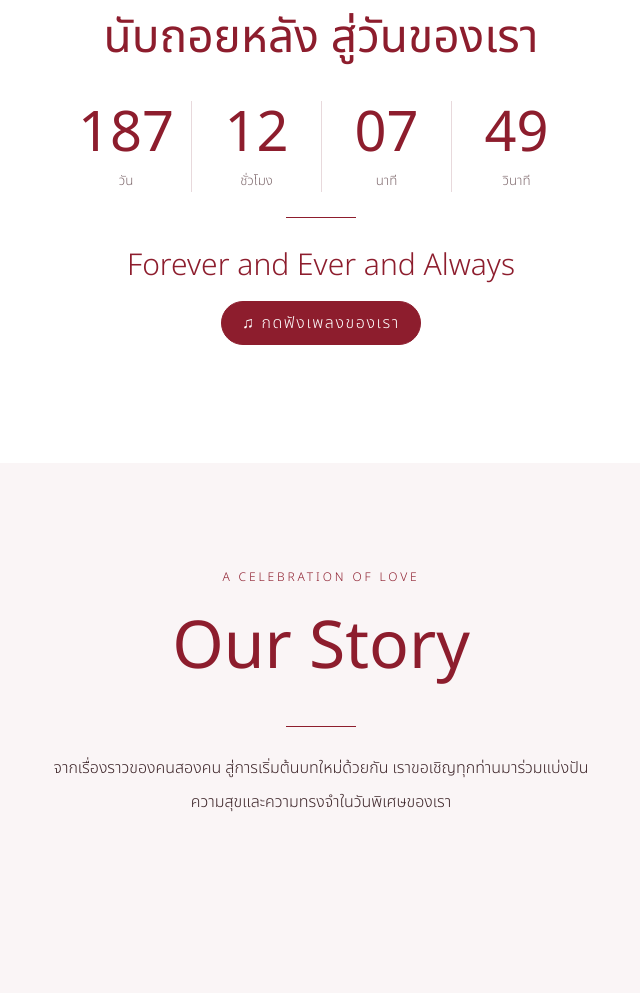
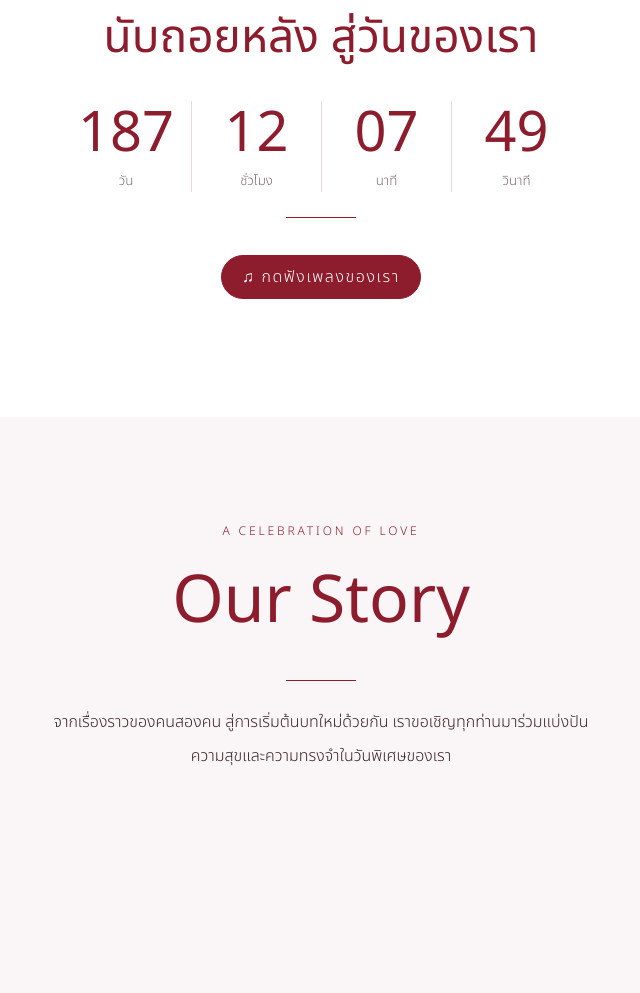
Before and after one commit to kat-jit/kat-jit.github.io, a plain HTML site: page index.html in a window 1280 px wide. Shown: the part 1483-2476 px from the top of the page, without its empty margins (319-959 px from the left). Drawn offline with Linux system fonts and the light colour scheme.

Commit message:
Add files via upload

```diff
--- a/index.html
+++ b/index.html
@@ -335,7 +335,7 @@ footer .wedding-hashtag{color:#fae7ea}
 
     <div class="divider"></div>
 
-    <p class="song-title" lang="en">Forever and Ever and Always</p>
+    <!-- <p class="song-title" lang="en">Forever and Ever and Always</p> -->
 
 
     <button type="button" id="song-toggle">♫ กดฟังเพลงของเรา</button>
```
